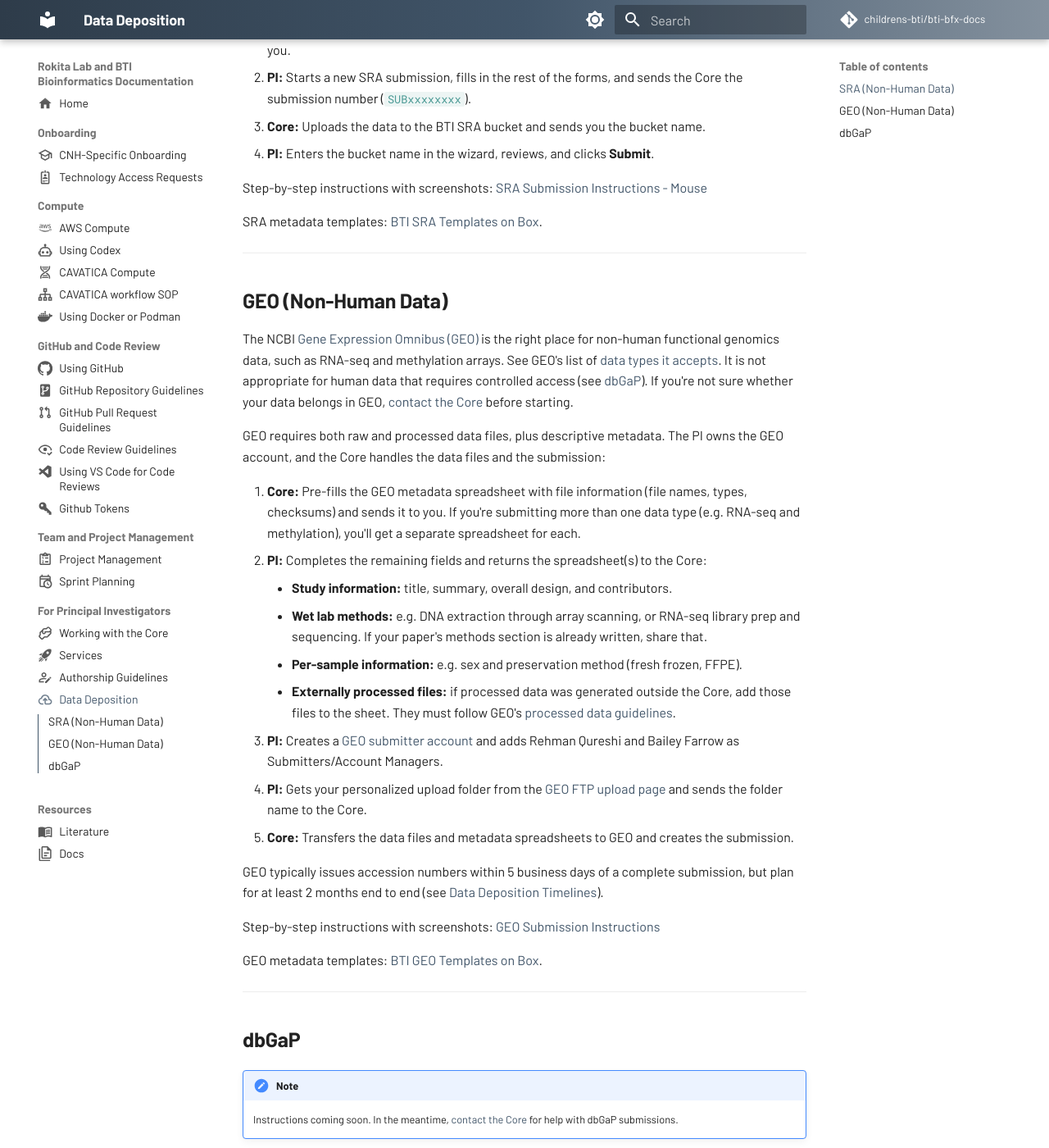
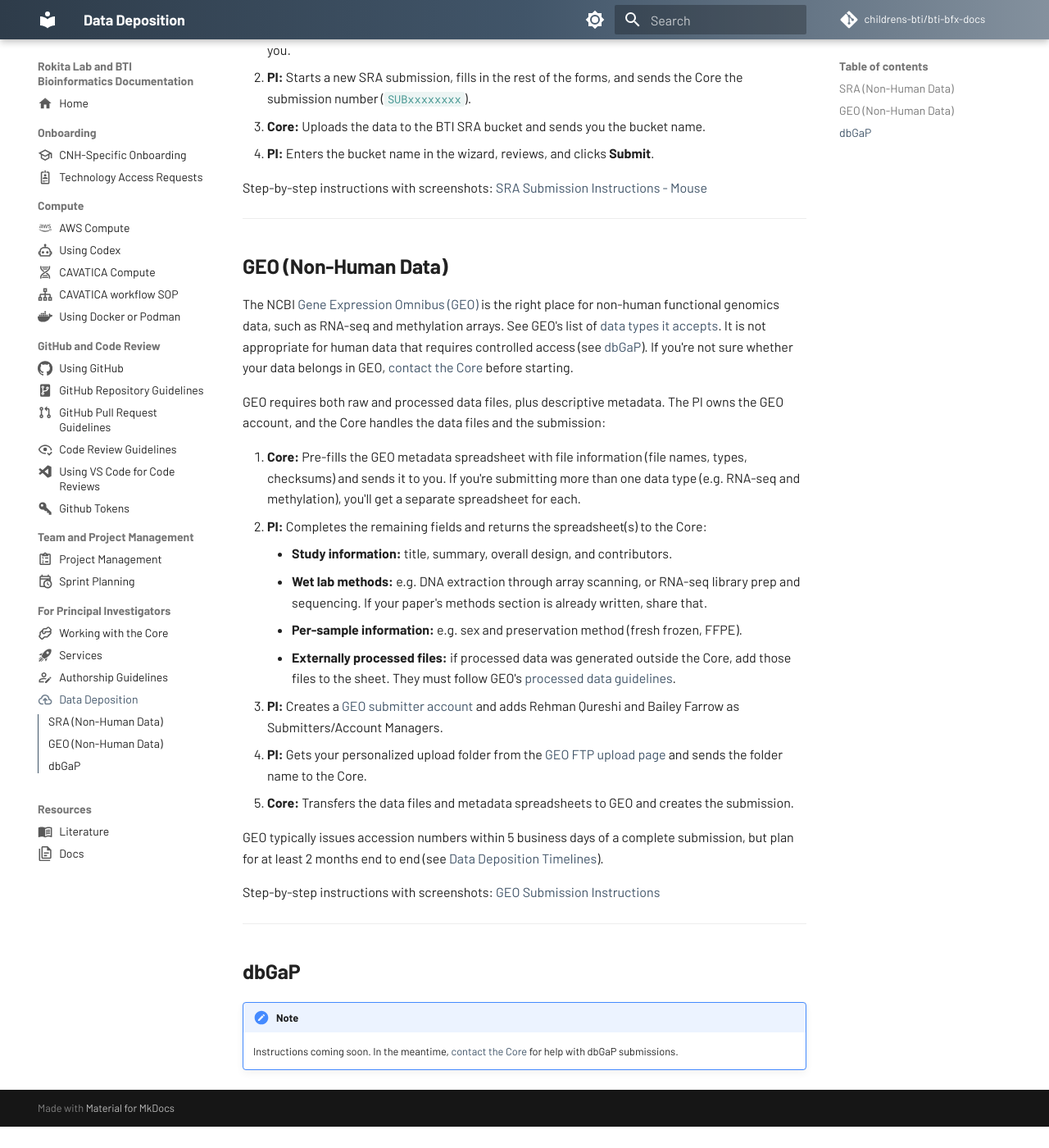
Before and after one commit to childrens-bti/bti-bfx-docs, an MkDocs documentation site: the page built from docs/pi-data-deposition.md, in a window 1280 px wide and 1400 px high, scrolled down 460 px. Shown: the whole window at 82% size. Built offline with MkDocs 1.6.1 and Material for MkDocs 9.7.7, drawn with Linux system fonts in a browser that asks for light colours; comment, search, counter and statistics services are not loaded; after the commit the page ends 1834 px from its top, so only the background shows below that.

Commit message:
Remove SRA and GEO template links to Box
Co-Authored-By: Claude Opus 5.5 <noreply@anthropic.com>

```diff
--- a/docs/pi-data-deposition.md
+++ b/docs/pi-data-deposition.md
@@ -22,8 +22,6 @@ The PI owns the submission in the NCBI wizard, and the Core handles the data fil
 4. **PI:** Enters the bucket name in the wizard, reviews, and clicks **Submit**.
 
 Step-by-step instructions with screenshots: [SRA Submission Instructions - Mouse](https://childrensnational.box.com/s/vat919yt8dua0nzlvf2tehho9bpowcyn){target="_blank" rel="noopener"}
-
-SRA metadata templates: [BTI SRA Templates on Box](https://childrensnational.box.com/s/9yavr6rbga2pgnwho2d1ahwfw355ogeo){target="_blank" rel="noopener"}.
 
 ---
 
@@ -51,8 +49,6 @@ GEO typically issues accession numbers within 5 business days of a complete subm
 
 Step-by-step instructions with screenshots: [GEO Submission Instructions](https://childrensnational.box.com/s/ixv13smr5jdegb9co1dmgkucexg3d5f0){target="_blank" rel="noopener"}
 
-GEO metadata templates: [BTI GEO Templates on Box](https://childrensnational.box.com/s/npnnpxrmxob2jysilu50hohib5sw708c){target="_blank" rel="noopener"}.
-
 ---
 
 ## dbGaP
```
